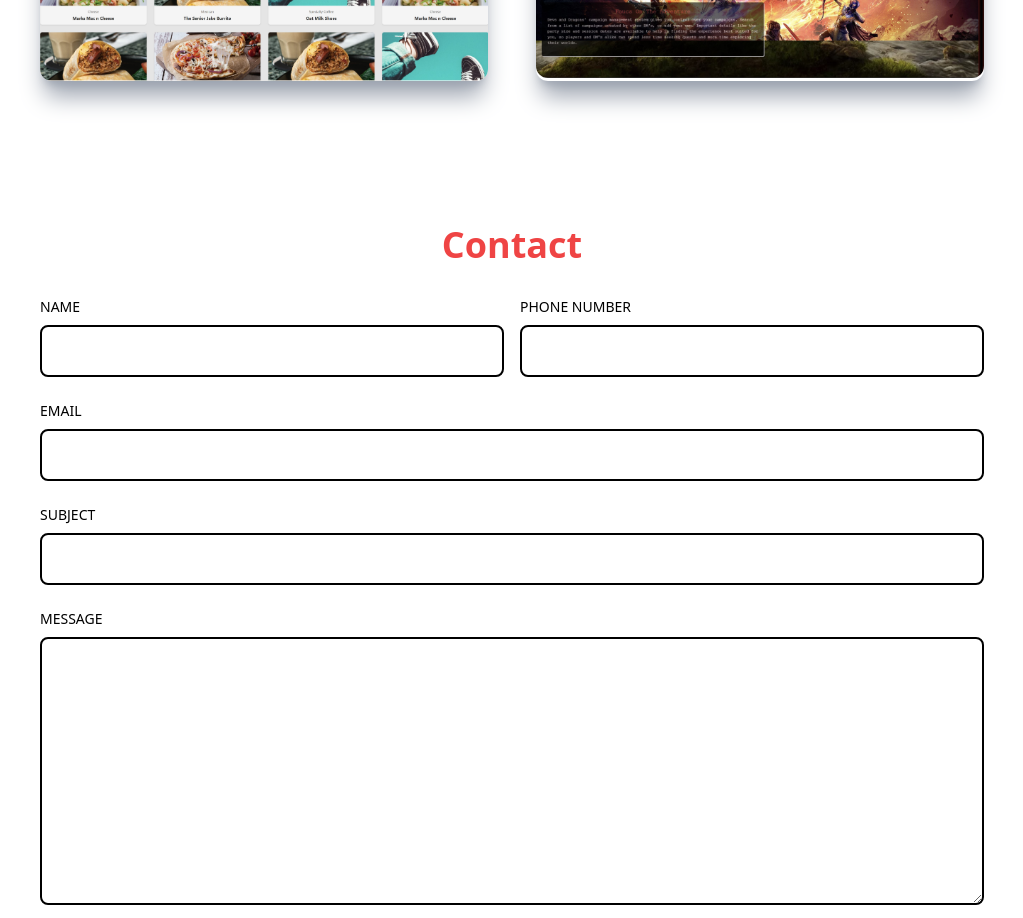
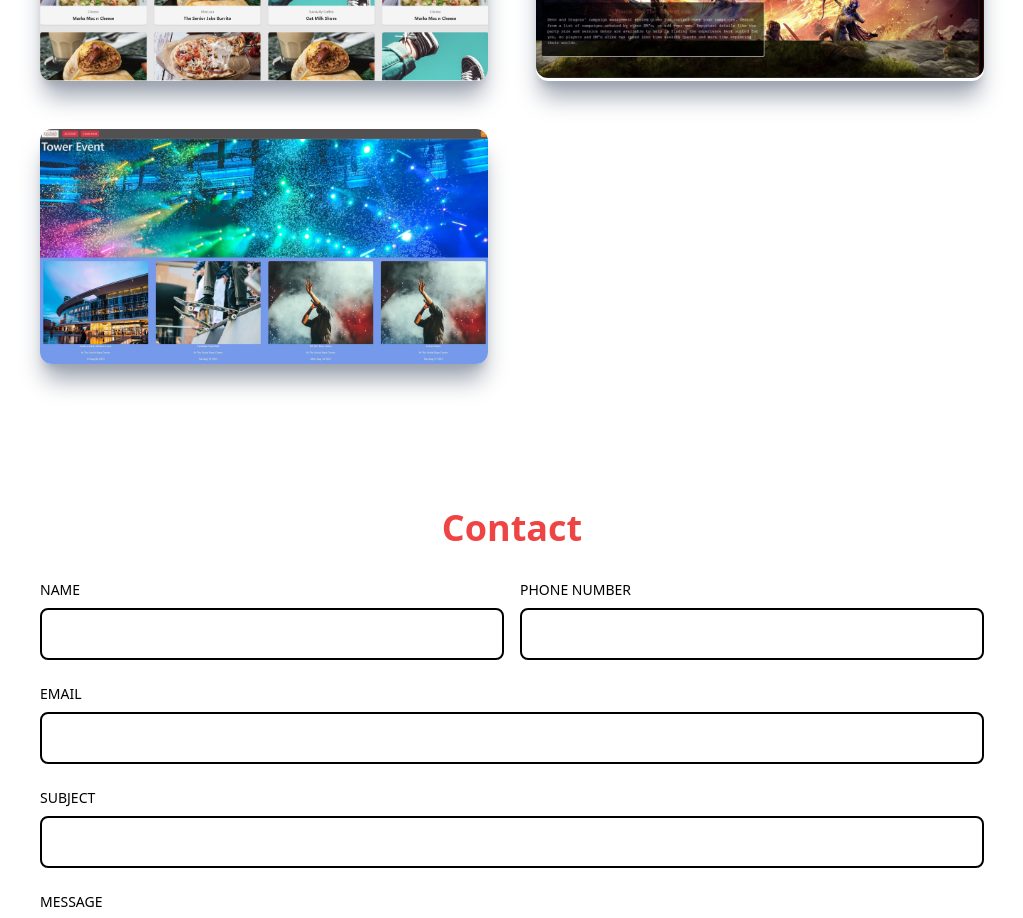
Before and after one commit to DevrynZub/portfolio-project2, a React (Vite) app: page / in a window 1280 px wide. Shown: the part 2000-2918 px from the top of the page, without its empty margins (160-1183 px from the left). Built offline with nearby package versions, Linux system fonts and the light colour scheme.

Commit message:
added tower

```diff
--- a/package.json
+++ b/package.json
@@ -10,6 +10,7 @@
     "preview": "vite preview"
   },
   "dependencies": {
+    "@mdi/react": "^1.6.1",
     "react": "^18.2.0",
     "react-dom": "^18.2.0",
     "react-icons": "^4.11.0",
--- a/src/components/ProjectItem.jsx
+++ b/src/components/ProjectItem.jsx
@@ -10,9 +10,9 @@ const ProjectItem = ({ img, title, work, sourceCode, liveDemoUrl }) => {
         </h3>
         <p className='pb-4 pt-2 text-black text-center'>{work}</p>
         <div className='flex flex-row'>
-          <a className='p-3' href={liveDemoUrl} >
+          {/* <a className='p-3' href={liveDemoUrl} >
             <p className='text-center p-3 rounded-lg bg-black text-red-200 font-bold cursor-pointer text-sm'>Live Demo</p>
-          </a>
+          </a> */}
           <a className='p-3' href={sourceCode} target='_blank' rel="noreferrer">
             <p className='text-center p-3 rounded-lg bg-black text-red-200 font-bold cursor-pointer text-sm'>Code</p>
           </a>
--- a/src/components/Projects.jsx
+++ b/src/components/Projects.jsx
@@ -4,6 +4,9 @@ import ProjectItem from './ProjectItem.jsx';
 import allSpiceImg from "../assets/AllSpiceProject.jpg";
 // @ts-ignore
 import dndCapstoneImg from '../assets/DnDCapstone.jpg';
+// @ts-ignore
+import towerProjectImg from '../assets/towerProject.jpg';
+
 
 const Projects = () => {
   return (
@@ -15,6 +18,7 @@ const Projects = () => {
       <div className='grid sm:grid-cols-2 gap-12'>
         <ProjectItem img={allSpiceImg} title='AllSpice App' work='Vue/C#/SQL' liveDemoUrl='' sourceCode='https://github.com/DevrynZub/ALLSPICE_Checkpoint' />
         <ProjectItem img={dndCapstoneImg} title='DnDCapstone App' work='Vue/Node.js' liveDemoUrl='' sourceCode='https://github.com/DevrynZub/devs_and_dragons-Developer' />
+        <ProjectItem img={towerProjectImg} title='Tower Event App' work='Vue/Node.js' liveDemoUrl='' sourceCode='https://github.com/DevrynZub/TowerProject' />
         {/* <ProjectItem img={allSpiceImg} title='AllSpice App' work='Vue/C#/SQL' liveDemoUrl='' sourceCode='' /> */}
         {/* <ProjectItem img={dndCapstoneImg} title='DnDCapstone App' work='Vue/C#/SQL' liveDemoUrl='' sourceCode='' /> */}
       </div>
```
Also changed, not shown: src/assets/towerProject.jpg (added), 1 other file (tests, documents, lock files or other folders).
